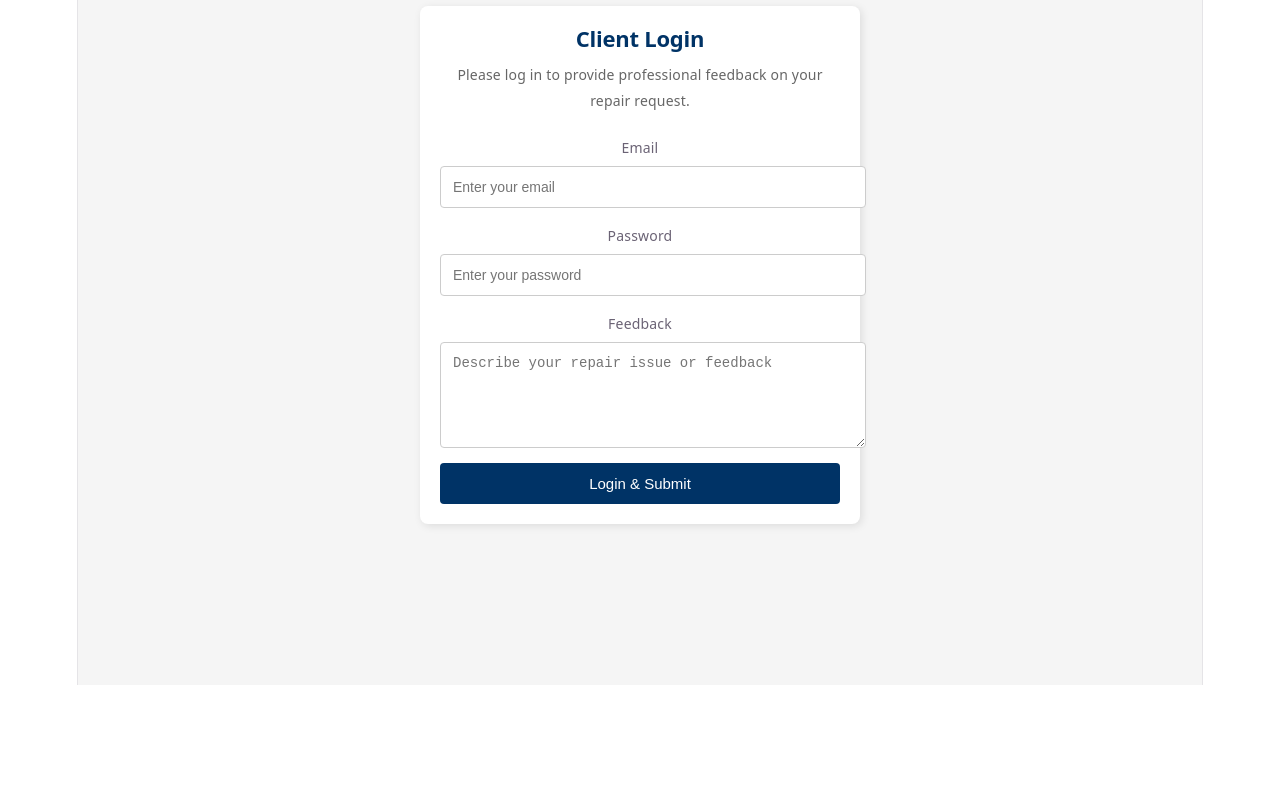
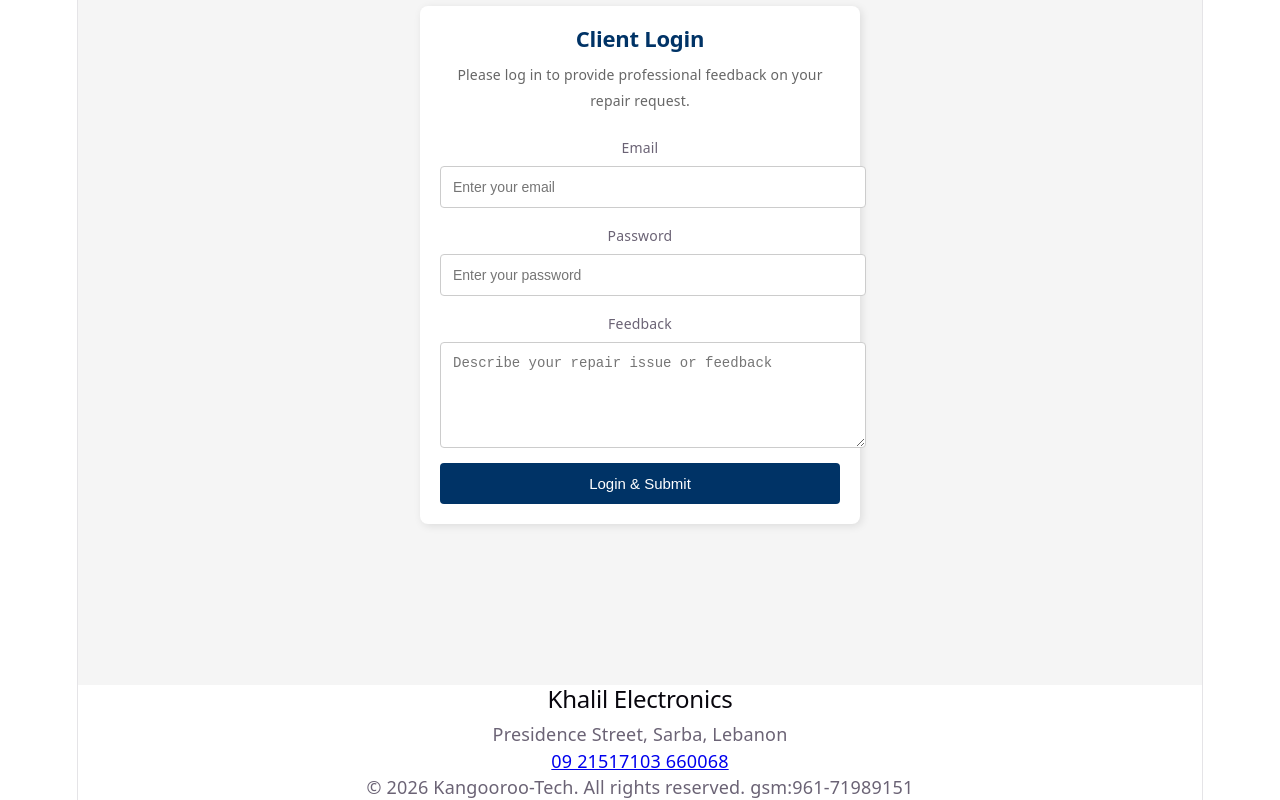
Before and after one commit to Mypol-hub/Fix-it, a React (Vite) app in the folder client-app/: page /login in a window 1280 px wide. Shown: the part 265-1065 px from the top of the page. Before the commit the page ends 950 px from the top, so only its background shows below. Built offline with nearby package versions, Linux system fonts and the light colour scheme.

Commit message:
Import and include Footer in App component
Added Footer component to the main App layout.

```diff
--- a/client-app/src/App.jsx
+++ b/client-app/src/App.jsx
@@ -1,5 +1,6 @@
 import { BrowserRouter as Router, Routes, Route } from "react-router-dom";
 import Navbar from "./components/Navbar";
+import Footer from "./components/Footer";   // import Footer
 import Home from "./pages/Home";
 import Login from "./pages/Login";
 import Dashboard from "./pages/Dashboard";
@@ -20,6 +21,9 @@ function App() {
         <Route path="/feedback" element={<Feedback />} />
         <Route path="/request" element={<RequestForm />} />
       </Routes>
+
+      {/* Footer always visible */}
+      <Footer />
     </Router>
   );
 }
```
